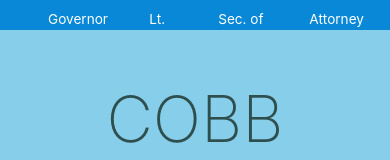
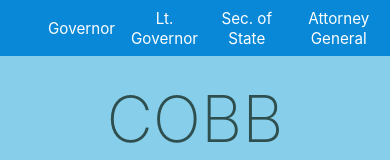
Before and after one commit to jimmydaleucf/CobbElectionProject, a Svelte app: page / in a window 390 px wide. Shown: the top 160 px of the page. Built offline with nearby package versions, Linux system fonts and the light colour scheme; no server answers.

Commit message:
nav css updates

```diff
--- a/src/App.svelte
+++ b/src/App.svelte
@@ -1,5 +1,4 @@
 <script>
-  import Navigation from "./Navigation.svelte";
   import CountyPrecinct from "./CountyPrecinct.svelte";
   export let name;
   let place = "Cobb";
@@ -68,6 +67,7 @@
     list-style-type: none;
     padding-left: 1em;
     padding-right: 1em;
+    justify-content: center;
   }
   ul {
     margin: 0;
@@ -78,7 +78,7 @@
     width: 100%;
     z-index: 1;
     background-color: #0988d7;
-    height: 30px;
+    min-height: 30px;
     overflow: hidden;
   }
   /* .navbar {
@@ -92,9 +92,11 @@
   } */
   @media (max-width: 420px) {
     a {
-      font-size: 0.85em;
+      font-size: 0.95em;
     }
-
+    ul {
+      align-items: center;
+    }
     li {
       padding: 8px;
     }
--- a/src/CountyPrecinct.svelte
+++ b/src/CountyPrecinct.svelte
@@ -253,7 +253,7 @@
   @media (min-width: 640px) {
     main {
       margin: auto;
-      max-width: 45%;
+      max-width: 100%;
     }
     .map {
       height: 400px;
```
